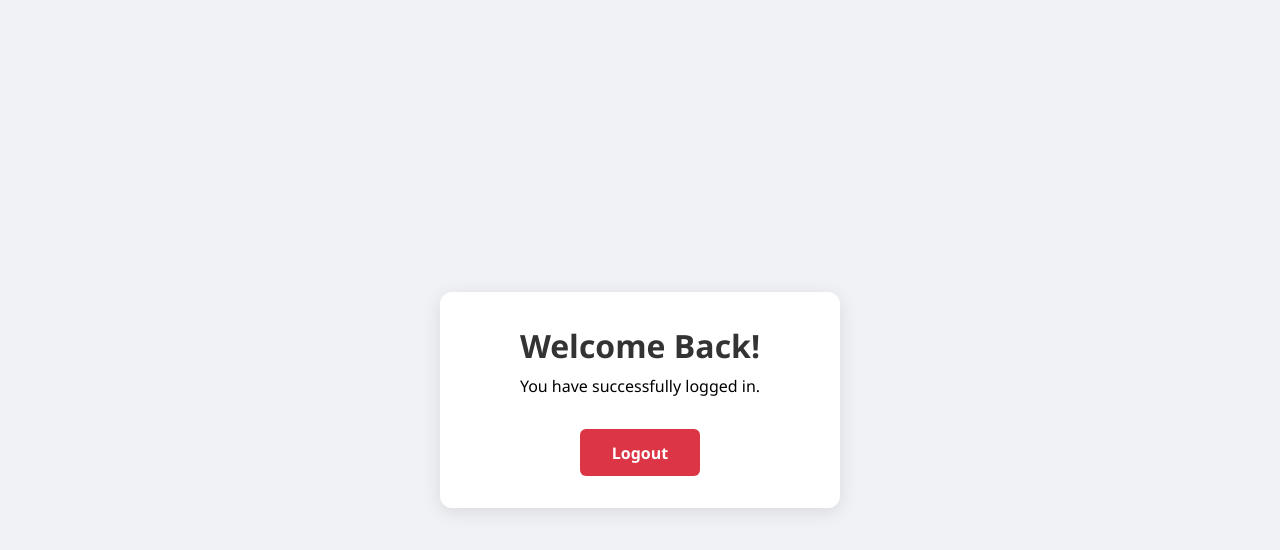
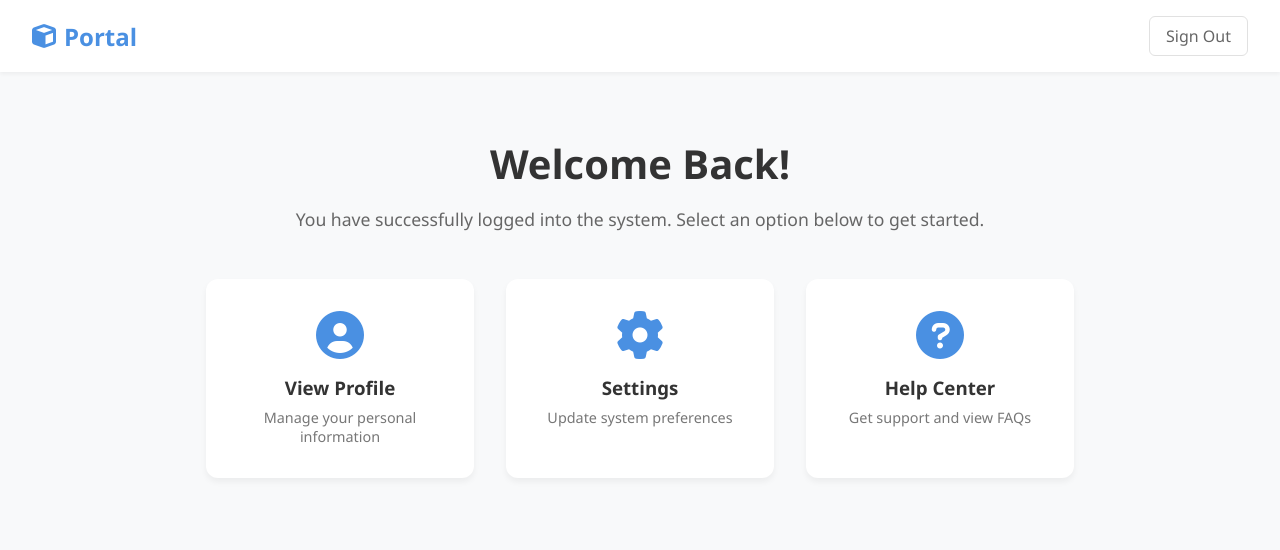
Before and after one commit to Marco16005/Login, a plain HTML site: page home.html in a window 1280 px wide. Drawn offline with Linux system fonts and the light colour scheme.

Commit message:
Update home page design

```diff
--- a/home.html
+++ b/home.html
@@ -5,15 +5,44 @@
     <meta name="viewport" content="width=device-width, initial-scale=1.0">
     <title>Home</title>
     <link rel="stylesheet" href="style.css">
+    <link rel="stylesheet" href="https://cdnjs.cloudflare.com/ajax/libs/font-awesome/6.0.0/css/all.min.css">
 </head>
-<body>
-    <div class="container home-container">
-        <div class="welcome-header">
-            <h2>Welcome Back!</h2>
-            <p>You have successfully logged in.</p>
+<body class="home-body">
+    <!-- Simple Navbar -->
+    <nav class="navbar">
+        <div class="logo">
+            <i class="fas fa-cube"></i> Portal
+        </div>
+        <a href="index.html" class="logout-link">Sign Out</a>
+    </nav>
+
+    <!-- Main Welcome Section -->
+    <main class="container home-content">
+        <div class="welcome-section">
+            <h1>Welcome Back!</h1>
+            <p>You have successfully logged into the system. Select an option below to get started.</p>
         </div>
 
-        <a href="index.html" class="logout-btn">Logout</a>
-    </div>
+        <!-- Simple Grid Options -->
+        <div class="options-grid">
+            <div class="option-card">
+                <i class="fas fa-user-circle"></i>
+                <h3>View Profile</h3>
+                <p>Manage your personal information</p>
+            </div>
+
+            <div class="option-card">
+                <i class="fas fa-cog"></i>
+                <h3>Settings</h3>
+                <p>Update system preferences</p>
+            </div>
+
+            <div class="option-card">
+                <i class="fas fa-question-circle"></i>
+                <h3>Help Center</h3>
+                <p>Get support and view FAQs</p>
+            </div>
+        </div>
+    </main>
 </body>
 </html>
--- a/style.css
+++ b/style.css
@@ -83,6 +83,116 @@ button:active {
     transform: translateY(1px);
 }
 
+/* ============================
+   HOME PAGE STYLES (Simplified)
+   ============================ */
+
+/* Distinct body background for home to differentiate from login */
+body.home-body {
+    background-color: #f8f9fa;
+    display: block; /* Overrides flex center from login */
+    height: auto;
+    min-height: 100vh;
+}
+
+/* Simple Navbar */
+.navbar {
+    background: white;
+    padding: 1rem 2rem;
+    display: flex;
+    justify-content: space-between;
+    align-items: center;
+    box-shadow: 0 2px 4px rgba(0,0,0,0.05);
+}
+
+.logo {
+    font-size: 1.5rem;
+    font-weight: bold;
+    color: #4a90e2;
+    display: flex;
+    align-items: center;
+    gap: 0.5rem;
+}
+
+.logout-link {
+    text-decoration: none;
+    color: #666;
+    font-weight: 500;
+    padding: 0.5rem 1rem;
+    border: 1px solid #e1e1e1;
+    border-radius: 6px;
+    transition: all 0.3s;
+}
+
+.logout-link:hover {
+    background-color: #ffebee;
+    border-color: #ffcdd2;
+    color: #dc3545;
+}
+
+/* Main Content Area */
+.home-content {
+    max-width: 900px; /* Limits width nicely */
+    margin: 4rem auto; /* Centers horizontally + top margin */
+    padding: 0 1rem;
+    background: transparent; /* Override .container white bg */
+    box-shadow: none; /* Override .container shadow */
+}
+
+.welcome-section {
+    text-align: center;
+    margin-bottom: 3rem;
+}
+
+.welcome-section h1 {
+    font-size: 2.5rem;
+    color: #333;
+    margin-bottom: 1rem;
+}
+
+.welcome-section p {
+    color: #666;
+    font-size: 1.1rem;
+}
+
+/* Options Grid */
+.options-grid {
+    display: grid;
+    grid-template-columns: repeat(auto-fit, minmax(250px, 1fr));
+    gap: 2rem;
+}
+
+.option-card {
+    background: white;
+    padding: 2rem;
+    border-radius: 12px;
+    text-align: center;
+    box-shadow: 0 4px 6px rgba(0,0,0,0.05);
+    transition: transform 0.3s ease, box-shadow 0.3s ease;
+    cursor: pointer;
+}
+
+.option-card:hover {
+    transform: translateY(-5px);
+    box-shadow: 0 8px 15px rgba(0,0,0,0.1);
+}
+
+.option-card i {
+    font-size: 3rem;
+    color: #4a90e2;
+    margin-bottom: 1rem;
+}
+
+.option-card h3 {
+    margin-bottom: 0.5rem;
+    color: #333;
+}
+
+.option-card p {
+    color: #777;
+    font-size: 0.9rem;
+}
+
 /* HTML/CSS Validation Logic */
 
 /* 1. Only show validation styles when the user has typed something (not placeholder shown) */
```
